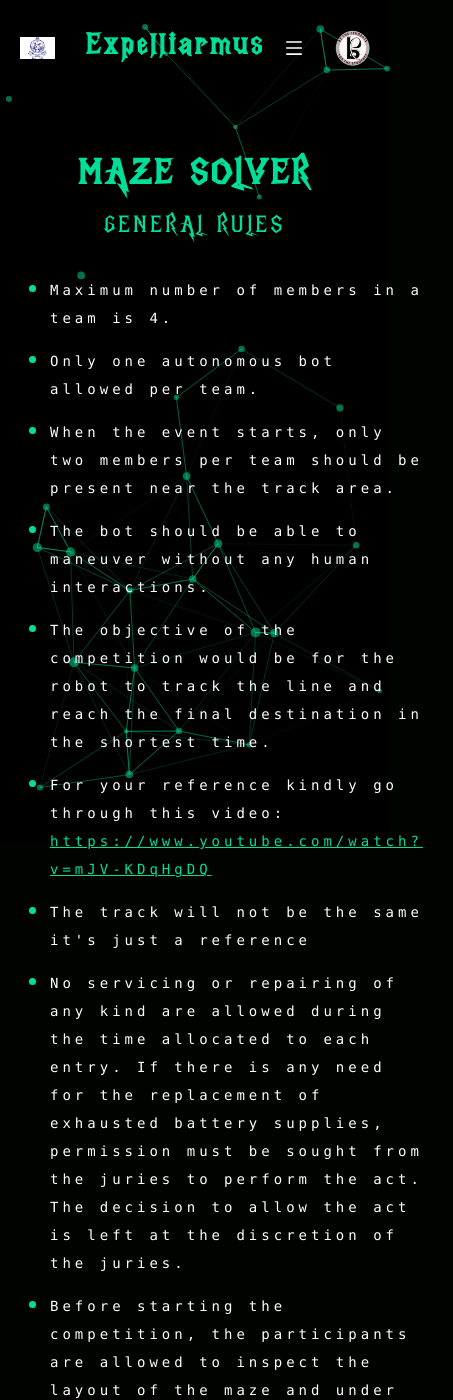
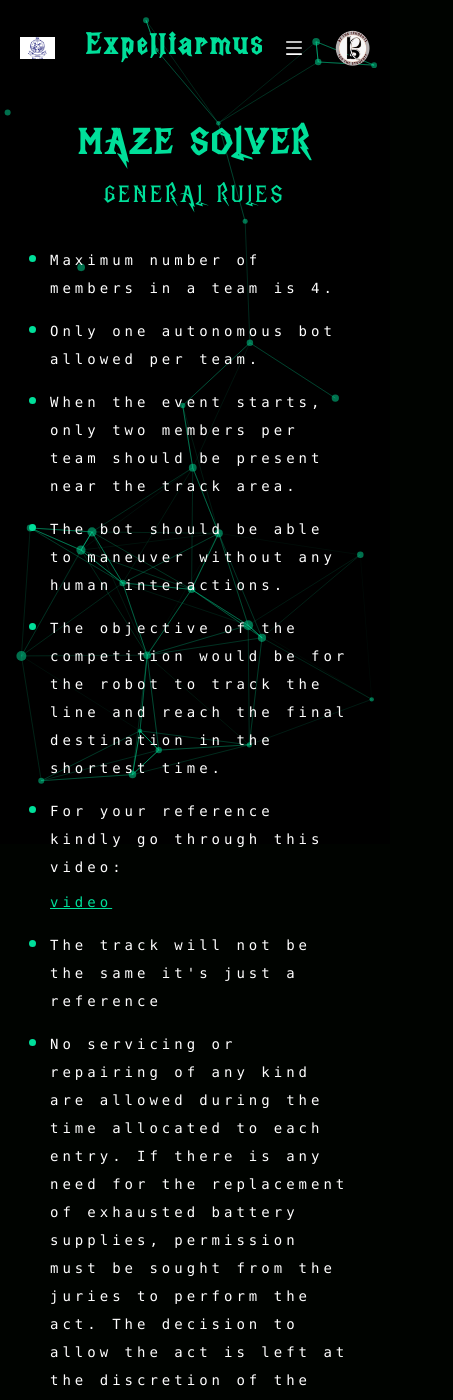
Before and after one commit to naveenkumarse/slytherin, a React (Create React App) app: page /#/eventdetails1 in a window 390 px wide. Shown: the top 1400 px of the page, 453 px wide, since content can reach past the window. Built offline with nearby package versions, Linux system fonts and the light colour scheme.

Commit message:
youtube link changed in event_maze_solver page

```diff
--- a/src/components/events/event_line_follower.js
+++ b/src/components/events/event_line_follower.js
@@ -24,7 +24,6 @@ const Eventdetails4=() => {
             <li>	The bot which starts the START tile and reaches the FINISH tile by following the black lines in the shortest time will be nominated as the winner.<br/></li>
             <li>	Violating any of the given rules will end in deduction of points for the corresponding team <br/></li>
             <li>	The decision of the coordinates will be final and binding upon all participants <br/></li>
-
             </ul>
             </div>
         </div><br></br>
--- a/src/components/events/event_maze_solver.js
+++ b/src/components/events/event_maze_solver.js
@@ -11,15 +11,14 @@ const Eventdetails1=()=> {
         <h1 className='text-4xl text-center text-[#00df9a] mt-[30px] font-bold'>MAZE SOLVER</h1><br></br>
         <div className='flex flex-col justify-center align-center items-center'>
             <h1 className='text-2xl text-[#00df9a]'>GENERAL RULES</h1>
-            <div className=' p-[30px] unordered-list m-auto'>
-            <ul className='text-[14px] font-mono marker:text-[#00df9a] marker:text-[24px] list-disc pl-5 space-y-3'>
-
+            <div className='p-[30px] unordered-list m-auto '>
+            <ul className='text-[14px] marker:text-[24px] font-mono marker:text-[#00df9a] list-disc pl-5 space-y-3'>
               <li> 	Maximum number of members in a team is 4.<br/></li>
               <li> 	Only one autonomous bot allowed per team.<br/></li>
               <li> 	When the event starts, only two members per team should be present near the track area.<br/></li>
               <li> 	The bot should be able to maneuver without any human interactions.<br/></li>
               <li> 	The objective of the competition would be for the robot to track the line and reach the final destination in the shortest time.<br/></li>
-              <li> 	For your reference kindly go through this video: <a className='text-[#00df9a] underline' href='https://www.youtube.com/watch?v=mJV-KDqHgDQ'  rel="noopener noreferrer" target={"_blank"}>https://www.youtube.com/watch?v=mJV-KDqHgDQ</a> <br/></li>
+              <li> 	For your reference kindly go through this video:<br/><a className='text-[#00df9a] underline' href='https://www.youtube.com/watch?v=mJV-KDqHgDQ'  rel="noopener noreferrer" target={"_blank"}>video</a><br/></li>
               <li> 	The track will not be the same it's just a reference <br/></li>
               <li> 	No servicing or repairing of any kind are allowed during the time allocated to each entry. If there is any need for the replacement of exhausted battery supplies, permission must be sought from the juries to perform the act. The decision to allow the act is left at the discretion of the juries.<br/></li>
               <li> 	Before starting the competition, the participants are allowed to inspect the layout of the maze and under any circumstances the participants are not allowed to touch the track and do any  positional adjustments to the track. This should be performed only by the event co-ordinators.<br/></li>
@@ -27,8 +26,6 @@ const Eventdetails1=()=> {
               <li> 	Violating any of the given rules will result in the disqualification of the corresponding team.<br/></li>
               <li> 	The decision of the co-ordinator will be final and binding upon all participants.<br/></li>
               <li> 	Further rules, arena specifications and event details will be intimated later.<br/></li>
-
-
             </ul>
             </div>
         </div><br></br>
--- a/src/components/events/eventdetails.css
+++ b/src/components/events/eventdetails.css
@@ -1,7 +1,3 @@
-li span{
-    display: block;
-    margin-left:  10px;
-}
 .cls-btn {
     background-color: #c91e25 !important;
     border-radius: 5px;
@@ -18,13 +14,4 @@ li span{
   .unordered-list{
     max-width: 800px !important;
     flex-wrap: wrap !important;
-    margin-left: 10px;
-    margin-right: 10px;
 }
-
-@media only screen and (max-width: 600px){
-    .main-page{
-        margin-top: 30px;
-    }
-
-}
```
